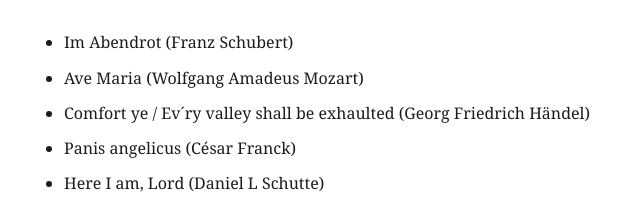
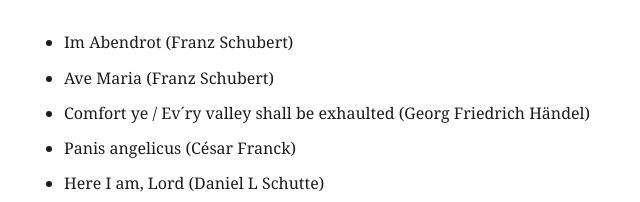
Before and after one commit to holgergabriel/holgergabriel.github.io, an Astro site: page /entwicklung in a window 1280 px wide. Shown: the part 2238-2440 px from the top of the page, 210-850 px from the left. Built offline with nearby package versions, Linux system fonts and the light colour scheme; Astro itself is replaced by a stand-in of ours.

Commit message:
change text

```diff
--- a/src/pages/entwicklung.md
+++ b/src/pages/entwicklung.md
@@ -56,7 +56,7 @@ Entwicklung der Gesangsstimme als leiblichen, musikalischen und expressiven Proz
 ## Im Übungsprozess
 
 - Im Abendrot (Franz Schubert)
-- Ave Maria (Wolfgang Amadeus Mozart)
+- Ave Maria (Franz Schubert)
 - Comfort ye / Ev´ry valley shall be exhaulted (Georg Friedrich Händel)
 - Panis angelicus (César Franck)
 - Here I am, Lord (Daniel L Schutte)
```
